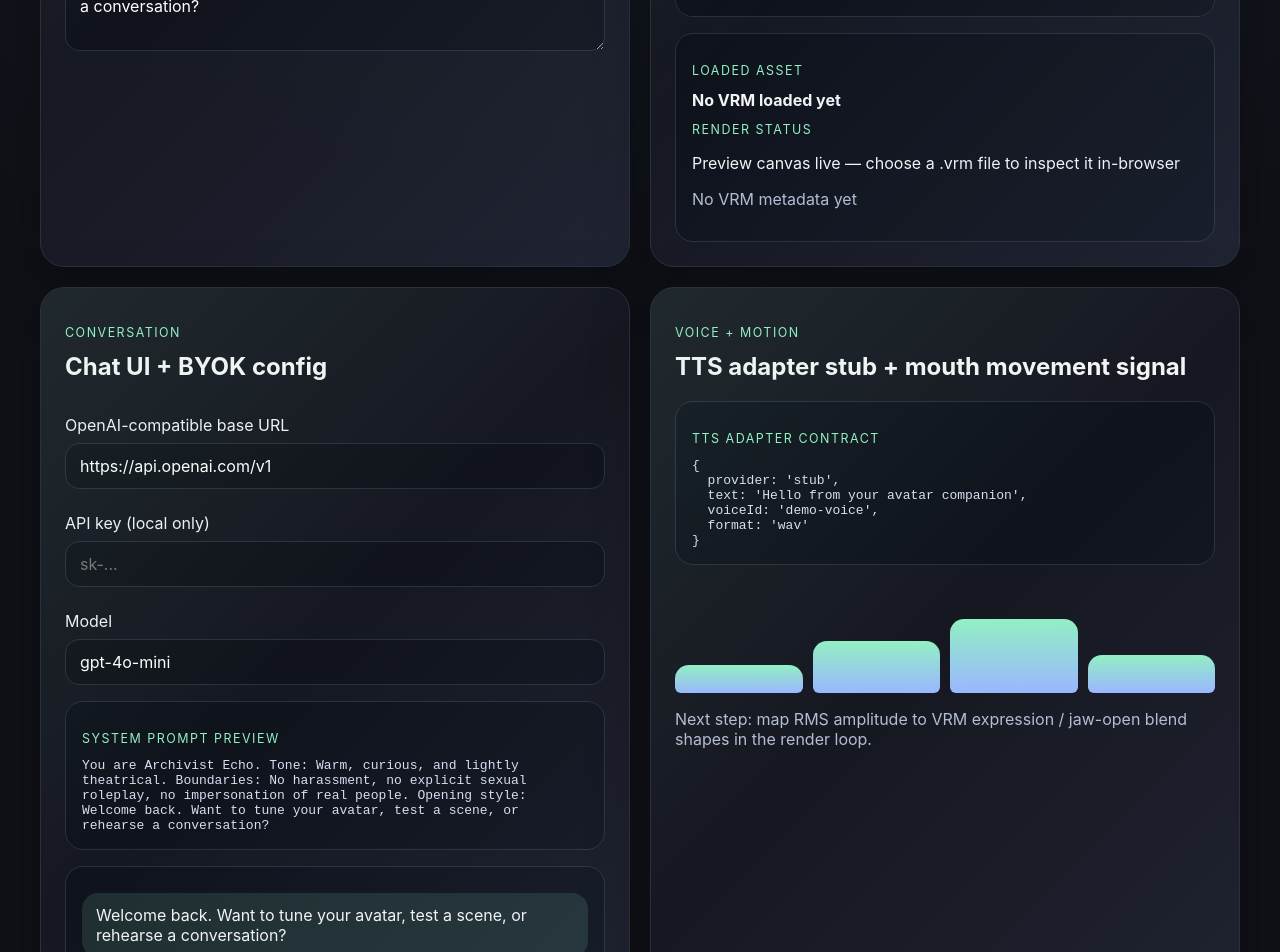
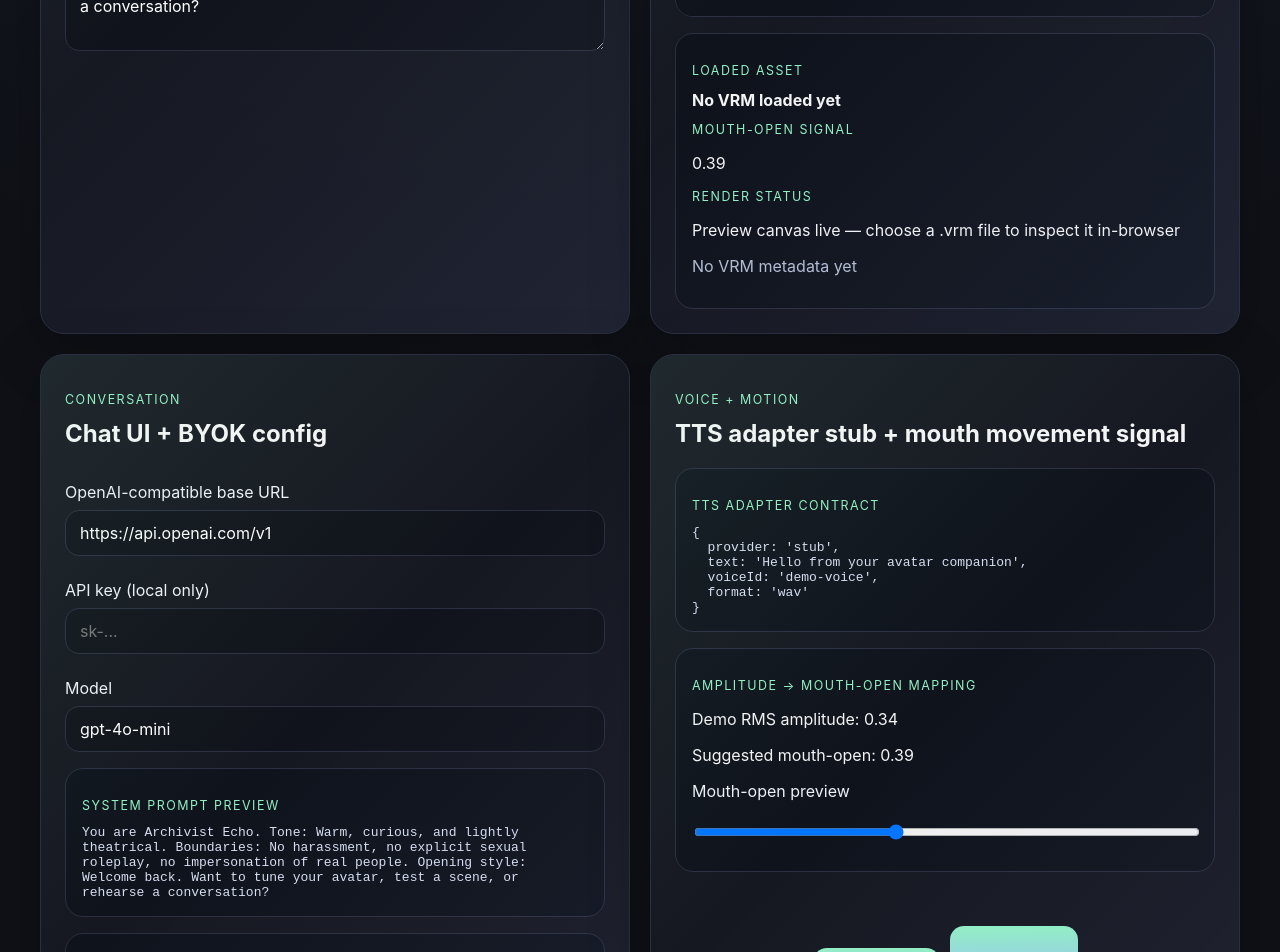
Before and after one commit to kdylan1010-alt/avatarlink-companion-studio, a React (Vite) app: page / in a window 1280 px wide. Shown: the part 1040-1992 px from the top of the page. Built offline with nearby package versions, Linux system fonts and the light colour scheme.

Commit message:
feat: wire mouth-open preview into avatar runtime

```diff
--- a/scripts/qa-smoke.mjs
+++ b/scripts/qa-smoke.mjs
@@ -18,6 +18,7 @@ const checks = [
   ['vrm_upload', source.includes('VRM upload + live preview')],
   ['byok', source.includes('OpenAI-compatible base URL')],
   ['tts_stub', source.includes('TTS adapter stub + mouth movement signal')],
+  ['mouth_open_mapping', source.includes('Amplitude → mouth-open mapping')],
   ['preview_canvas', source.includes('VRM preview canvas') && css.includes('.preview-canvas')],
   ['amplitude_meter', css.includes('.meter-wrap')],
 ]
--- a/src/App.jsx
+++ b/src/App.jsx
@@ -4,6 +4,7 @@ import { PersonaEditor } from './components/PersonaEditor'
 import { VrmStudioPanel } from './components/VrmStudioPanel'
 import { ChatWorkbench } from './components/ChatWorkbench'
 import { VoicePanel } from './components/VoicePanel'
+import { amplitudeToMouthOpen, normalizeAmplitude } from './lib/audioAmplitude'
 
 const starterPersona = {
   name: 'Archivist Echo',
@@ -12,12 +13,15 @@ const starterPersona = {
   opener: 'Welcome back. Want to tune your avatar, test a scene, or rehearse a conversation?',
 }
 
+const starterFrames = [0.08, 0.22, 0.14, 0.31, 0.28, 0.12]
+
 export default function App() {
   const [persona, setPersona] = useState(starterPersona)
   const [apiBase, setApiBase] = useState('https://api.openai.com/v1')
   const [apiKey, setApiKey] = useState('')
   const [model, setModel] = useState('gpt-4o-mini')
   const [uploadedVrmName, setUploadedVrmName] = useState('No VRM loaded yet')
+  const [mouthOpen, setMouthOpen] = useState(() => amplitudeToMouthOpen(normalizeAmplitude(starterFrames)))
 
   const systemPromptPreview = useMemo(() => {
     return `You are ${persona.name}. Tone: ${persona.tone}. Boundaries: ${persona.boundaries}. Opening style: ${persona.opener}`
@@ -38,7 +42,11 @@ export default function App() {
 
       <section className="grid two-up">
         <PersonaEditor persona={persona} onChange={setPersona} />
-        <VrmStudioPanel uploadedVrmName={uploadedVrmName} onUploadName={setUploadedVrmName} />
+        <VrmStudioPanel
+          uploadedVrmName={uploadedVrmName}
+          onUploadName={setUploadedVrmName}
+          mouthOpen={mouthOpen}
+        />
       </section>
 
       <section className="grid two-up">
@@ -52,7 +60,7 @@ export default function App() {
           onModel={setModel}
           systemPromptPreview={systemPromptPreview}
         />
-        <VoicePanel />
+        <VoicePanel mouthOpen={mouthOpen} onMouthOpenChange={setMouthOpen} />
       </section>
     </main>
   )
--- a/src/components/VoicePanel.jsx
+++ b/src/components/VoicePanel.jsx
@@ -1,4 +1,11 @@
-export function VoicePanel() {
+import { amplitudeToMouthOpen, normalizeAmplitude } from '../lib/audioAmplitude'
+
+const demoFrames = [0.08, 0.22, 0.14, 0.31, 0.28, 0.12]
+
+export function VoicePanel({ mouthOpen, onMouthOpenChange }) {
+  const derivedAmplitude = normalizeAmplitude(demoFrames)
+  const suggestedMouthOpen = amplitudeToMouthOpen(derivedAmplitude)
+
   return (
     <section className="panel human-card" data-testid="voice-panel">
       <div className="section-head">
@@ -14,13 +21,29 @@ export function VoicePanel() {
   format: 'wav'
 }`}</pre>
       </div>
+      <div className="preview-card">
+        <p className="mono">Amplitude → mouth-open mapping</p>
+        <p>Demo RMS amplitude: {derivedAmplitude.toFixed(2)}</p>
+        <p>Suggested mouth-open: {suggestedMouthOpen.toFixed(2)}</p>
+        <label>
+          Mouth-open preview
+          <input
+            type="range"
+            min="0"
+            max="1"
+            step="0.01"
+            value={mouthOpen}
+            onChange={(event) => onMouthOpenChange(Number(event.target.value))}
+          />
+        </label>
+      </div>
       <div className="meter-wrap" aria-label="amplitude-preview">
         <div className="meter meter-1"></div>
         <div className="meter meter-2"></div>
         <div className="meter meter-3"></div>
         <div className="meter meter-4"></div>
       </div>
-      <p className="muted">Next step: map RMS amplitude to VRM expression / jaw-open blend shapes in the render loop.</p>
+      <p className="muted">Current preview signal is wired into the VRM runtime; next step is real audio-frame analysis from TTS playback.</p>
     </section>
   )
 }
--- a/src/components/VrmStudioPanel.jsx
+++ b/src/components/VrmStudioPanel.jsx
@@ -1,7 +1,7 @@
 import { useEffect, useRef, useState } from 'react'
 import { createVrmPreview } from '../lib/vrmRuntime'
 
-export function VrmStudioPanel({ uploadedVrmName, onUploadName }) {
+export function VrmStudioPanel({ uploadedVrmName, onUploadName, mouthOpen }) {
   const canvasRef = useRef(null)
   const runtimeRef = useRef(null)
   const [renderStatus, setRenderStatus] = useState('Preview canvas booting…')
@@ -13,6 +13,7 @@ export function VrmStudioPanel({ uploadedVrmName, onUploadName }) {
     async function boot() {
       if (!canvasRef.current) return
       runtimeRef.current = await createVrmPreview(canvasRef.current)
+      runtimeRef.current.setMouthOpen(mouthOpen)
       if (mounted) setRenderStatus('Preview canvas live — choose a .vrm file to inspect it in-browser')
     }
 
@@ -26,6 +27,10 @@ export function VrmStudioPanel({ uploadedVrmName, onUploadName }) {
       runtimeRef.current = null
     }
   }, [])
+
+  useEffect(() => {
+    runtimeRef.current?.setMouthOpen(mouthOpen)
+  }, [mouthOpen])
 
   const handleFile = async (event) => {
     const file = event.target.files?.[0]
@@ -59,6 +64,8 @@ export function VrmStudioPanel({ uploadedVrmName, onUploadName }) {
       <div className="preview-card">
         <p className="mono">Loaded asset</p>
         <strong>{uploadedVrmName}</strong>
+        <p className="mono">Mouth-open signal</p>
+        <p>{mouthOpen.toFixed(2)}</p>
         <p className="mono">Render status</p>
         <p>{renderStatus}</p>
         <p className="muted">{meta}</p>
--- /dev/null
+++ b/src/lib/audioAmplitude.js
@@ -0,0 +1,9 @@
+export function normalizeAmplitude(samples = []) {
+  if (!samples.length) return 0
+  const meanSquare = samples.reduce((sum, value) => sum + value * value, 0) / samples.length
+  return Math.min(1, Math.sqrt(meanSquare) * 1.6)
+}
+
+export function amplitudeToMouthOpen(amplitude) {
+  return Math.min(1, Math.max(0, amplitude * 1.15))
+}
```
Also changed, not shown: src/lib/vrmRuntime.js.
